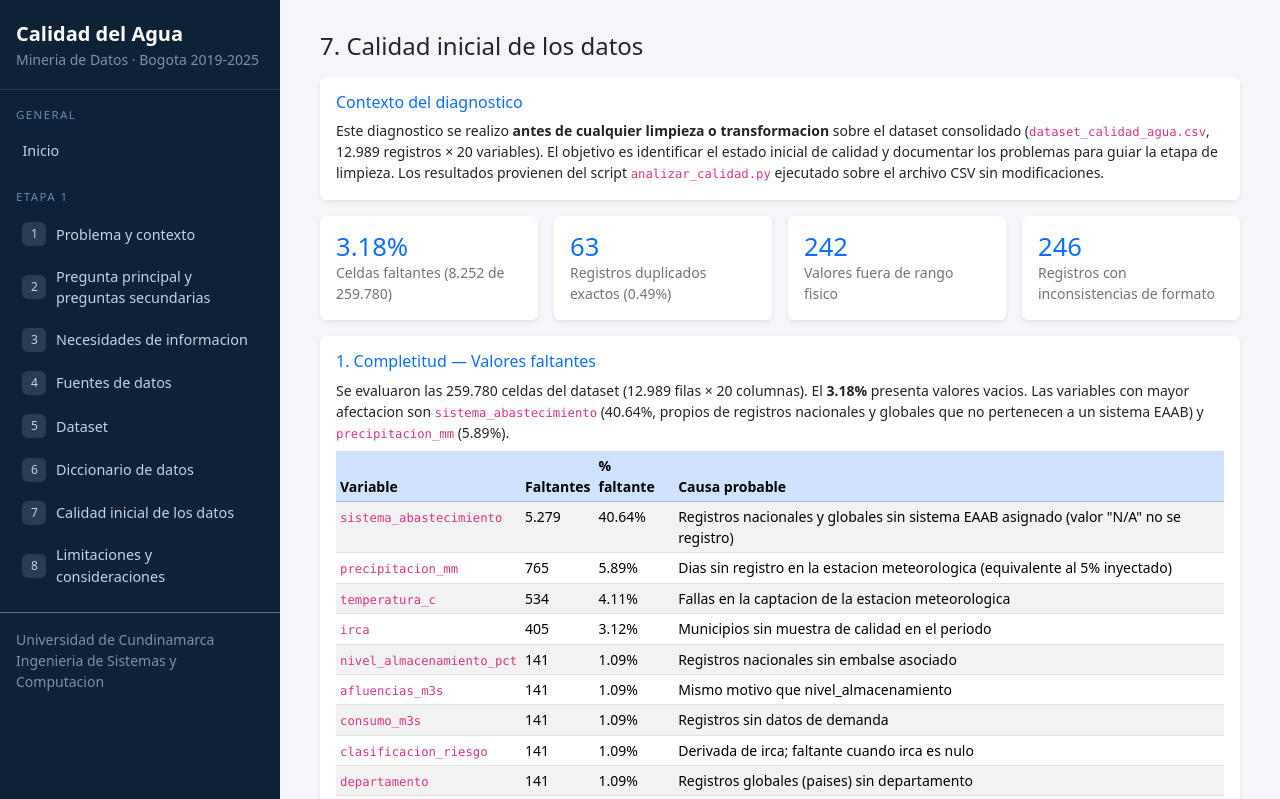
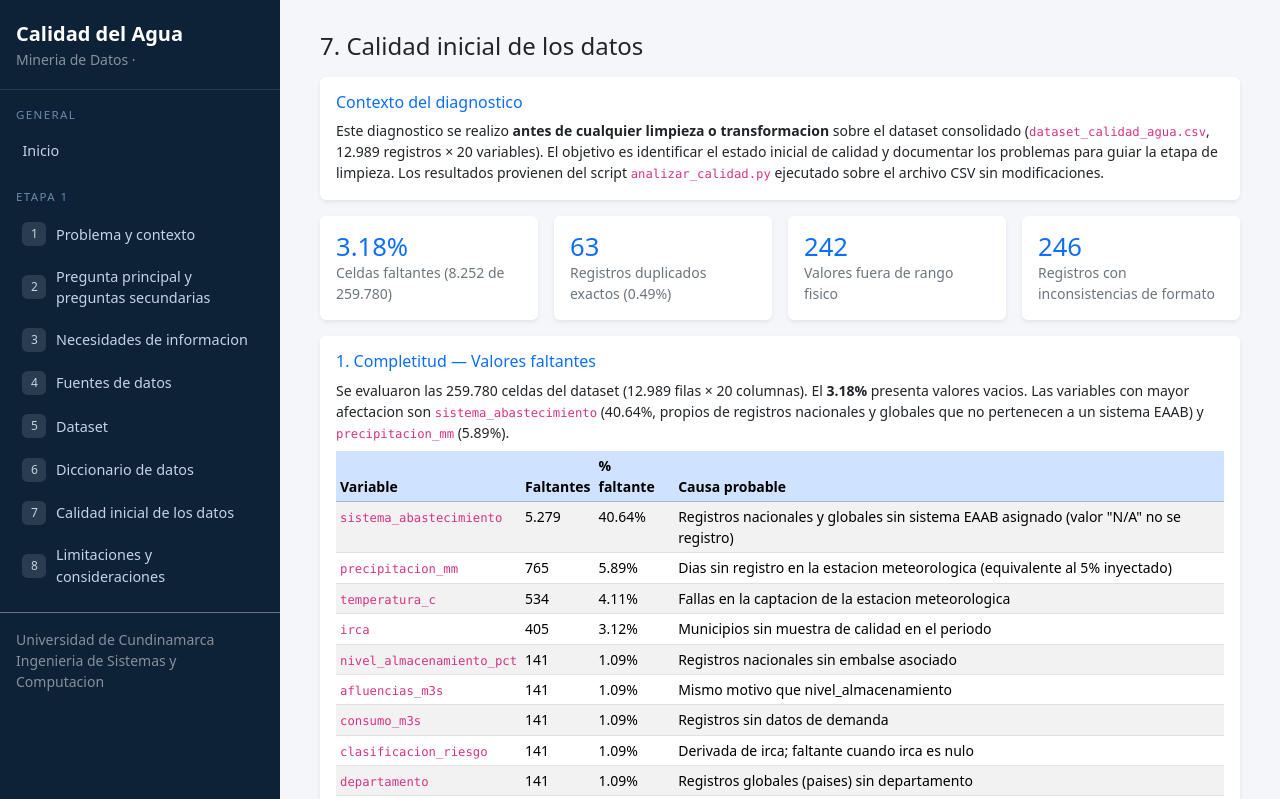
Before and after one commit to Sebas121230/Calidad-Agua-Mineria-Datos, a Flask app: page /etapa1/calidad in a window 1280 px wide. Shown: the top 799 px of the page. Run offline with Flask 3, Linux system fonts and the light colour scheme; some libraries are stand-ins or nearby versions.

Commit message:
Actualización base.html

```diff
--- a/templates/base.html
+++ b/templates/base.html
@@ -17,7 +17,7 @@
     <nav class="sidebar">
         <div class="brand text-white">
             <div class="fs-5 fw-semibold">Calidad del Agua</div>
-            <div class="small text-white-50">Mineria de Datos &middot; Bogota 2019-2025</div>
+            <div class="small text-white-50">Mineria de Datos &middot; </div>
         </div>
 
         <div class="etiqueta">General</div>
```
